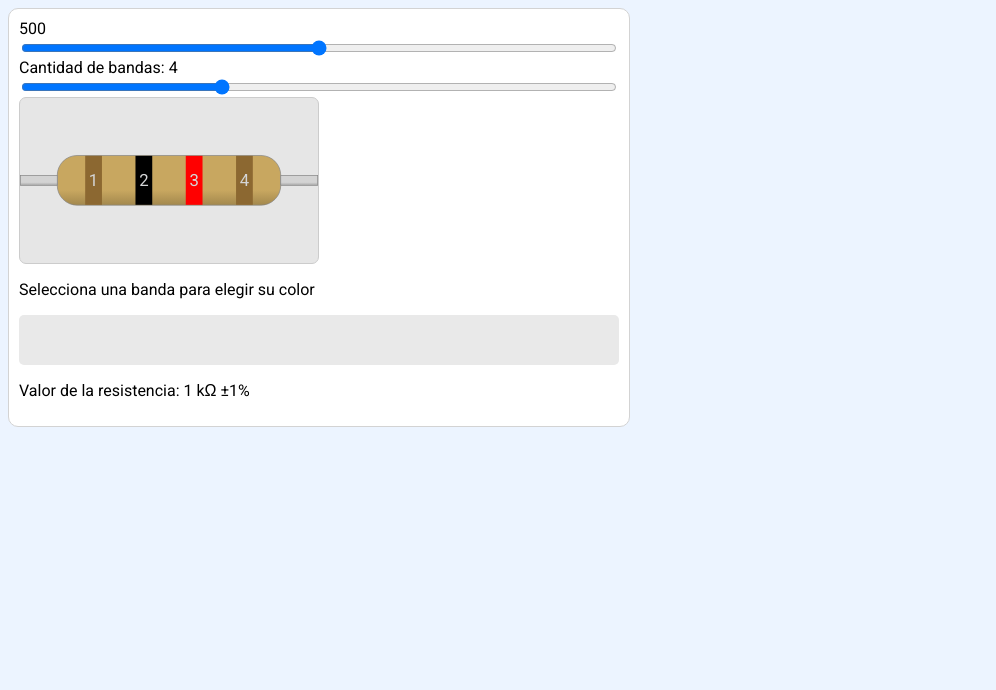
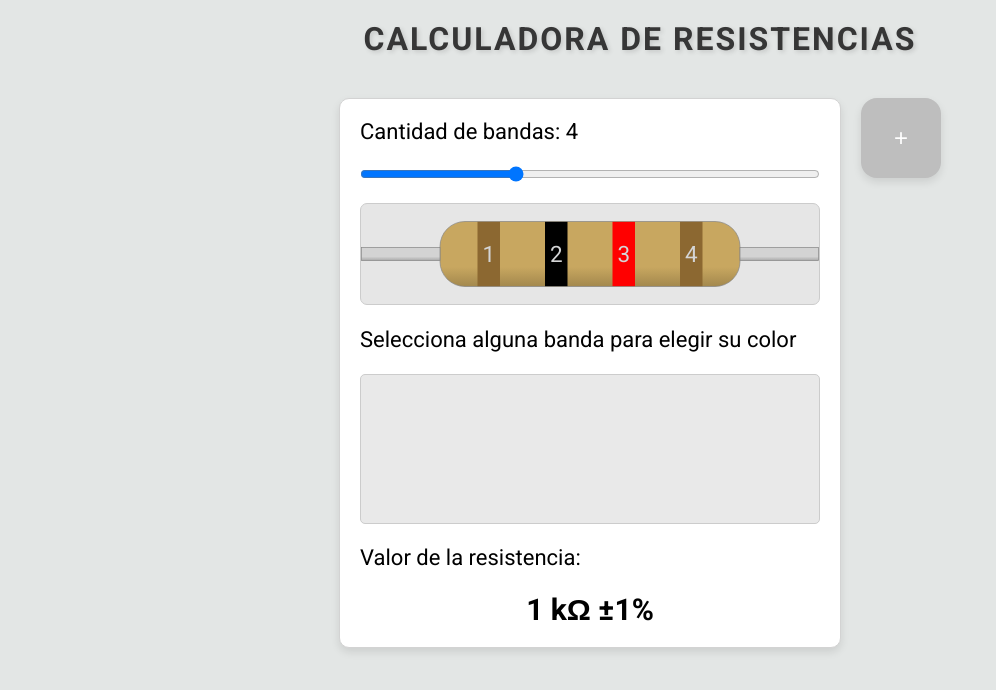
Before and after one commit to Daav97/react-resistor-calculator, a React (Vite) app: page / in a window 1280 px wide. Shown: the top 690 px of the page, without its empty margins (0-996 px from the left). Built offline with nearby package versions, Linux system fonts and the light colour scheme.

Commit message:
Cambios estilos y se añade botón de agregar mas calculadoras

```diff
--- /dev/null
+++ b/src/App.css
@@ -0,0 +1,51 @@
+.title {
+  margin: 20px 0;
+  color: #363636;
+  text-shadow: 2px 2px 4px rgba(83, 83, 83, 0.2);
+  letter-spacing: 2px;
+  font-size: 2rem;
+  margin: 20px;
+}
+
+.mainContainer {
+  background-color: var(--main-light-bg);
+  display: flex;
+  flex-direction: column;
+  align-items: center;
+  width: 100%;
+  height: 100vh;
+  overflow: auto;
+}
+
+.calculatorsArea {
+  display: flex;
+  gap: 20px;
+  flex-wrap: wrap;
+  padding: 20px;
+  justify-content: center;
+}
+
+.buttonSpace {
+}
+
+.addButton {
+  width: 80px;
+  height: 80px;
+  border: none;
+  border-radius: 20%;
+  font-size: 1.5rem;
+  background-color: var(--button-bg, #bebebe);
+  color: white;
+  cursor: pointer;
+  transition: transform 0.2s ease;
+  box-shadow: 0 4px 8px rgba(0, 0, 0, 0.1);
+}
+
+.addButton:hover {
+  transform: scale(1.1);
+  background-color: #76d1eb;
+}
+
+.addButton:active {
+  transform: scale(0.95);
+}
--- a/src/App.jsx
+++ b/src/App.jsx
@@ -1,9 +1,26 @@
 import CalculatorBox from "./Components/CalculatorBox/CalculatorBox";
+import "./App.css";
+import { useState } from "react";
+
 function App() {
+  const [calculatorsCount, setCalculatorsCount] = useState(1);
   return (
-    <>
-      <CalculatorBox />
-    </>
+    <div className="mainContainer">
+      <h1 className="title">CALCULADORA DE RESISTENCIAS</h1>
+      <div className="calculatorsArea">
+        {Array.from({ length: calculatorsCount }).map((_, idx) => (
+          <CalculatorBox key={idx} />
+        ))}
+        <div className="buttonSpace">
+          <button
+            className="addButton"
+            onClick={() => setCalculatorsCount((prev) => prev + 1)}
+          >
+            +
+          </button>
+        </div>
+      </div>
+    </div>
   );
 }
 
--- a/src/Components/CalculatorBox/CalculatorBox.css
+++ b/src/Components/CalculatorBox/CalculatorBox.css
@@ -1,23 +1,30 @@
 .calculatorBoxBody {
   display: flex;
+  /* gap: 15px; */
   flex-direction: column;
   background-color: #ffffff;
   border: 1px solid #d3d3d3;
-  padding: 10px;
-  max-width: 600px;
+  padding: 20px;
+  height: 550px;
+  width: 502px;
   border-radius: 10px;
+  font-size: 22px;
+  box-shadow: 0 4px 8px rgba(0, 0, 0, 0.1);
+  justify-content: space-between;
 }
 
 .selectableColors {
   background-color: rgb(233, 233, 233);
-  height: 50px;
+  height: 150px;
   width: 100%;
   border-radius: 5px;
   display: flex;
   flex-wrap: wrap;
-  gap: 5px;
+  gap: 4.5px;
   padding: 5px;
   box-sizing: border-box;
+  border: 1px solid #ccc;
+  align-items: center;
 }
 
 .selectableObject {
@@ -36,3 +43,9 @@
   stroke-width: 0.1;
   filter: drop-shadow(0px 0px 5px #12d7ff);
 }
+
+.resultDisplay {
+  font-size: 30px;
+  align-self: center;
+  font-weight: 600;
+}
--- a/src/Components/CalculatorBox/CalculatorBox.jsx
+++ b/src/Components/CalculatorBox/CalculatorBox.jsx
@@ -18,7 +18,6 @@ const DEFAULT_BAND_COLORS = [
 ];
 
 const CalculatorBox = () => {
-  const [size, setSize] = useState(500);
   const [bandColors, setBandColors] = useState([...DEFAULT_BAND_COLORS]);
   const [selectedBand, setSelectedBand] = useState(null);
   const [selectedColor, setSelectedColor] = useState(null);
@@ -68,16 +67,6 @@ const CalculatorBox = () => {
 
   return (
     <div className="calculatorBoxBody">
-      {size}
-      <input
-        type="range"
-        min="1"
-        max="1000"
-        value={size}
-        className="slider"
-        id="myRange"
-        onChange={(e) => setSize(e.target.value)}
-      />
       Cantidad de bandas: {bandColors.length}
       <input
         type="range"
@@ -89,7 +78,6 @@ const CalculatorBox = () => {
         onChange={(e) => handleBandCountSlider(e.target.value)}
       />
       <Resistor
-        containerWidth={size}
         onBandClick={(idx) => {
           setSelectedBand(idx);
           setSelectableColors(POSITIONS[bandColors.length][idx]);
@@ -102,7 +90,7 @@ const CalculatorBox = () => {
         {selectedBand != null ? (
           <>el color de la {NUMEROS_ORDINALES[selectedBand]} banda:</>
         ) : (
-          "una banda para elegir su color"
+          "alguna banda para elegir su color"
         )}
       </p>
       <div className="selectableColors">
@@ -117,12 +105,12 @@ const CalculatorBox = () => {
           );
         })}
       </div>
-      <p>
-        Valor de la resistencia:{" "}
+      <p>Valor de la resistencia:</p>
+      <div className="resultDisplay">
         {result?.total && `${convertToShortScale(result.total)}Ω `}
         {result?.tolerance && `±${result.tolerance?.tolerance}% `}
         {result?.temperature && `${result.temperature.temperature} ppm`}
-      </p>
+      </div>
     </div>
   );
 };
--- a/src/Components/CalculatorBox/Resistor/Resistor.css
+++ b/src/Components/CalculatorBox/Resistor/Resistor.css
@@ -3,6 +3,5 @@
   box-sizing: border-box;
   background-color: #e6e6e6;
   border-radius: 7px;
-  max-width: 300px;
-  width: 300px;
+  width: 100%;
 }
--- a/src/Components/CalculatorBox/Resistor/Resistor.jsx
+++ b/src/Components/CalculatorBox/Resistor/Resistor.jsx
@@ -2,7 +2,7 @@ import "./Resistor.css";
 
 const Resistor = ({
   bandsColors,
-  containerWidth = 700,
+  // containerWidth = 500,
   drawParams,
   onBandClick,
   selectedBand,
@@ -17,11 +17,11 @@ const Resistor = ({
     strokeColor,
   } = {
     ...{
-      viewBoxWidth: 300,
+      viewBoxWidth: 458,
       viewBoxHeight: 100,
       strokeWidth: 0.7,
-      resistorBodyWidth: 225,
-      resistorBodyHeight: 50,
+      resistorBodyWidth: 300,
+      resistorBodyHeight: 65,
       strokeColor: "#858585",
     },
     ...drawParams,
@@ -29,7 +29,7 @@ const Resistor = ({
 
   const bandCount = bandsColors.length;
 
-  const containerHeight = containerWidth / 3;
+  // const containerHeight = containerWidth / 3;
 
   const resistorBodyX = viewBoxWidth / 2 - resistorBodyWidth / 2;
   const resistorBodyY = viewBoxHeight / 2 - resistorBodyHeight / 2;
@@ -52,8 +52,8 @@ const Resistor = ({
 
   return (
     <svg
-      width={containerWidth} //TODO: Quitar esto y manejar en .css
-      height={containerHeight}
+      // width={"100%"} //TODO: Quitar esto y manejar en .css
+      // height={containerHeight}
       viewBox={`0 0 ${viewBoxWidth} ${viewBoxHeight}`}
       xmlns="http://www.w3.org/2000/svg"
       className="svgContainer"
@@ -89,8 +89,8 @@ const Resistor = ({
         fill="url(#bodyShadowGradient)"
         stroke={strokeColor}
         strokeWidth={strokeWidth}
-        rx="20"
-        ry="20"
+        rx="25"
+        ry="25"
       />
 
       {/* Cables de la resistencia */}
--- /dev/null
+++ b/src/Components/CalculatorBox/SelectableColor/SelectableColor.css
@@ -0,0 +1,20 @@
+.selectableColor {
+  font-size: 0.7rem;
+  width: 60px;
+  height: 60px;
+  display: flex;
+  justify-content: center;
+  align-items: center;
+  color: #49494a;
+  border-radius: 8px;
+  border: 1px solid #ccc;
+  transition: transform 0.2s ease;
+}
+
+.selectableColor:hover {
+  transform: scale(1.1);
+}
+
+.selectableColor:active {
+  transform: scale(0.95);
+}
--- a/src/Components/CalculatorBox/SelectableColor/SelectableColor.jsx
+++ b/src/Components/CalculatorBox/SelectableColor/SelectableColor.jsx
@@ -1,19 +1,16 @@
+import "./SelectableColor.css";
 const SelectableColor = ({ bandColor, onSelectableColorClick, isSelected }) => {
   const styles = {
     backgroundColor: bandColor.colorHexCode,
-    fontSize: "0.7rem",
-    width: "50px",
-    display: "flex",
-    justifyContent: "center",
-    alignItems: "center",
-    color: "#49494a",
   };
 
   return (
     <div
       style={styles}
       onClick={onSelectableColorClick}
-      className={`selectableObject ${isSelected && "selectedObject"}`}
+      className={`selectableColor selectableObject ${
+        isSelected && "selectedObject"
+      }`}
     >
       {bandColor.name}
     </div>
--- a/src/index.css
+++ b/src/index.css
@@ -1,4 +1,15 @@
+:root {
+  --main-light-bg: rgb(227, 230, 229);
+}
+
+* {
+  margin: 0;
+  padding: 0;
+  box-sizing: border-box;
+}
+
+html,
 body {
-  background-color: #ecf4ff;
-  font-family: "Roboto", sans-serif; /* Para Google Fonts */
+  /* font-family: system-ui; */
+  font-family: "Roboto", sans-serif;
 }
```
